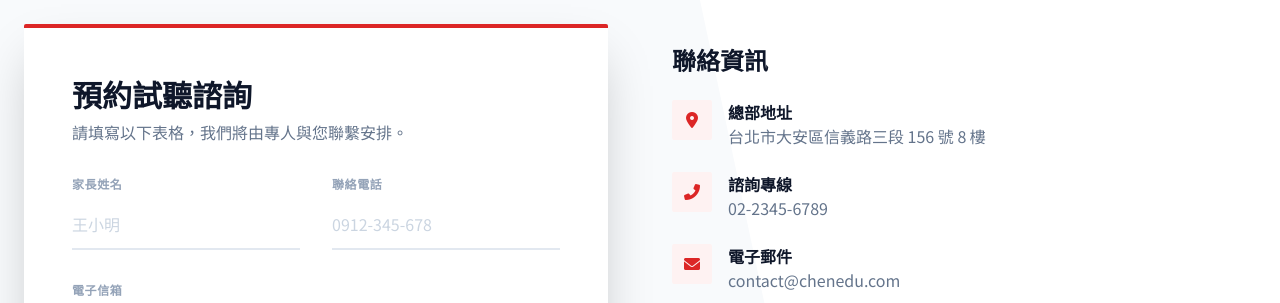
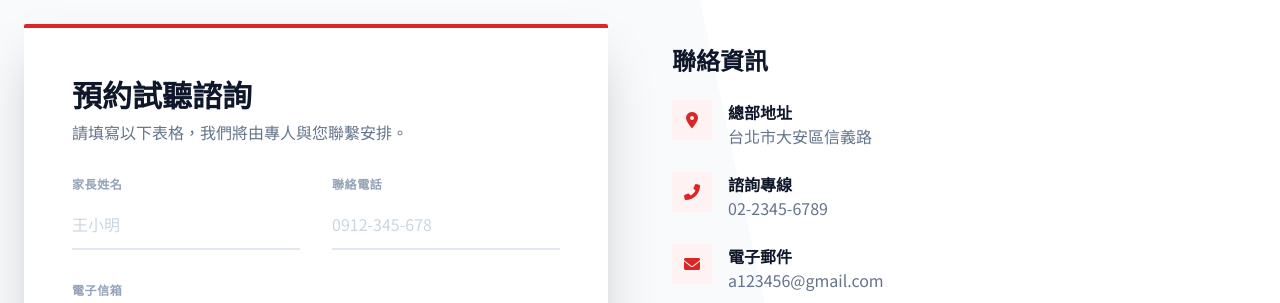
Before and after one commit to 960209/Task, a plain HTML site: page index.html in a window 1280 px wide. Shown: the part 2420-2723 px from the top of the page. Drawn offline with nearby package versions, Linux system fonts and the light colour scheme.

Commit message:
Update index.html

```diff
--- a/index.html
+++ b/index.html
@@ -385,7 +385,7 @@
                                 </div>
                                 <div>
                                     <h4 class="font-bold text-slate-900">總部地址</h4>
-                                    <p class="text-slate-500">台北市大安區信義路三段 156 號 8 樓</p>
+                                    <p class="text-slate-500">台北市大安區信義路</p>
                                 </div>
                             </div>
                             <div class="flex items-start gap-4">
@@ -403,7 +403,7 @@
                                 </div>
                                 <div>
                                     <h4 class="font-bold text-slate-900">電子郵件</h4>
-                                    <p class="text-slate-500">contact@chenedu.com</p>
+                                    <p class="text-slate-500">a123456@gmail.com</p>
                                 </div>
                             </div>
                         </div>
@@ -517,4 +517,5 @@
         });
     </script>
 </body>
+
 </html>
```
